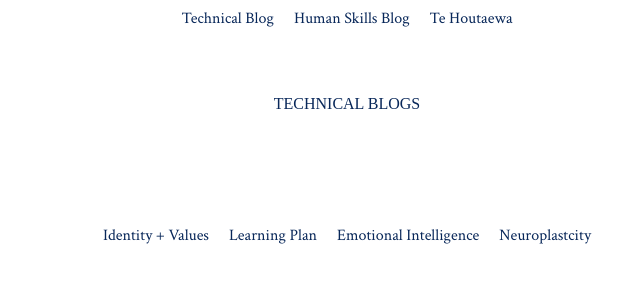
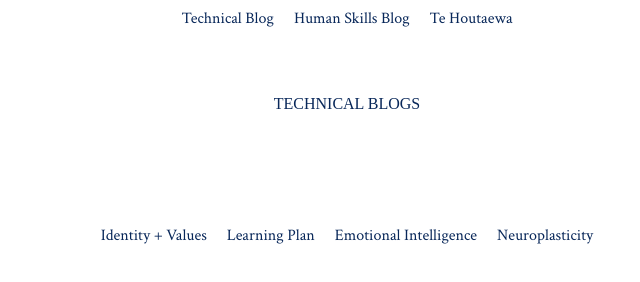
Before and after one commit to katemarienewton/katemarienewton.github.io, a plain HTML site: page blog/human-skills.html in a window 1280 px wide. Shown: the full height of the page, 293-933 px from the left. Drawn offline with Linux system fonts and the light colour scheme.

Commit message:
fixing spelling mistake

```diff
--- a/blog/human-skills.html
+++ b/blog/human-skills.html
@@ -39,7 +39,7 @@
           <li><a href=identity-values.html>Identity + Values</a></li>
           <li><a href=learning-plan.html>Learning Plan</a></li>
           <li><a href=emotional-intelligence.html>Emotional Intelligence</a></li>
-          <li><a href=neuroplasticity.html>Neuroplastcity</a></li>
+          <li><a href=neuroplasticity.html>Neuroplasticity</a></li>
         </ul>
       </div>
 
```
